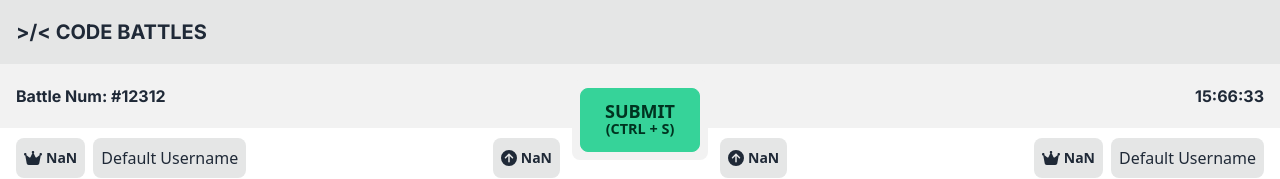
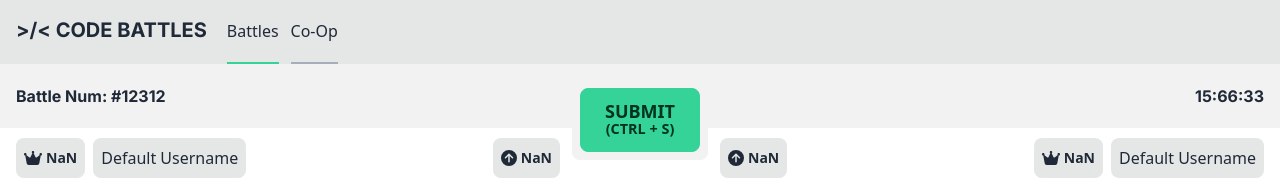
Before and after one commit to ninjoma/codebattles, a Vue app in the folder codebattles-web/: page /lobby in a window 1280 px wide. Shown: the top 179 px of the page. Built offline with nearby package versions, Linux system fonts and the light colour scheme.

Commit message:
Added Header Buttons

```diff
--- a/codebattles-web/src/components/Header.vue
+++ b/codebattles-web/src/components/Header.vue
@@ -2,7 +2,9 @@
 export default {}
 </script>
 <template>
-    <div className="navbar bg-base-300 flex justify-between">
+    <div className="navbar bg-base-300 flex items-baseline gap-3 p-0 px-2">
         <a className="normal-case text-xl font-inter font-bold px-2">>/&lt; CODE BATTLES</a>
+        <a className="h-full border-b-2 border-[#36D399]">Battles</a>
+        <a className="h-full border-b-2 border-[#A6ADBB]">Co-Op</a>
     </div>
 </template>
```
